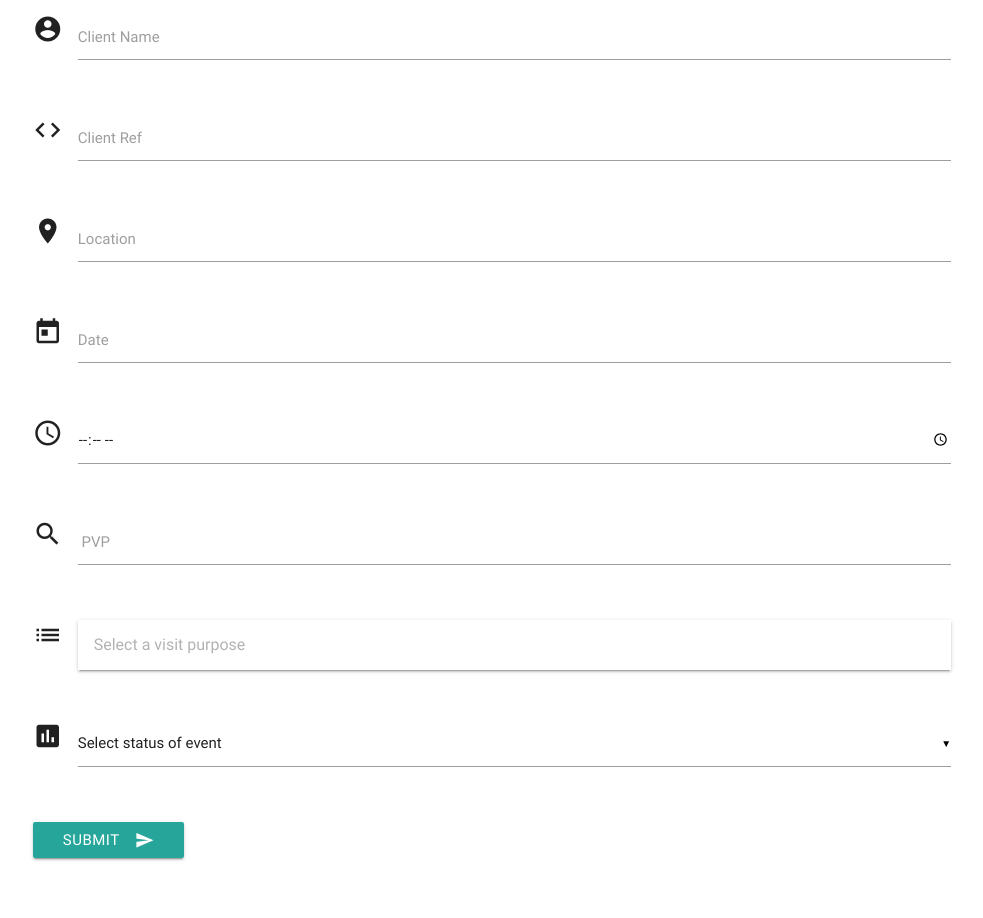
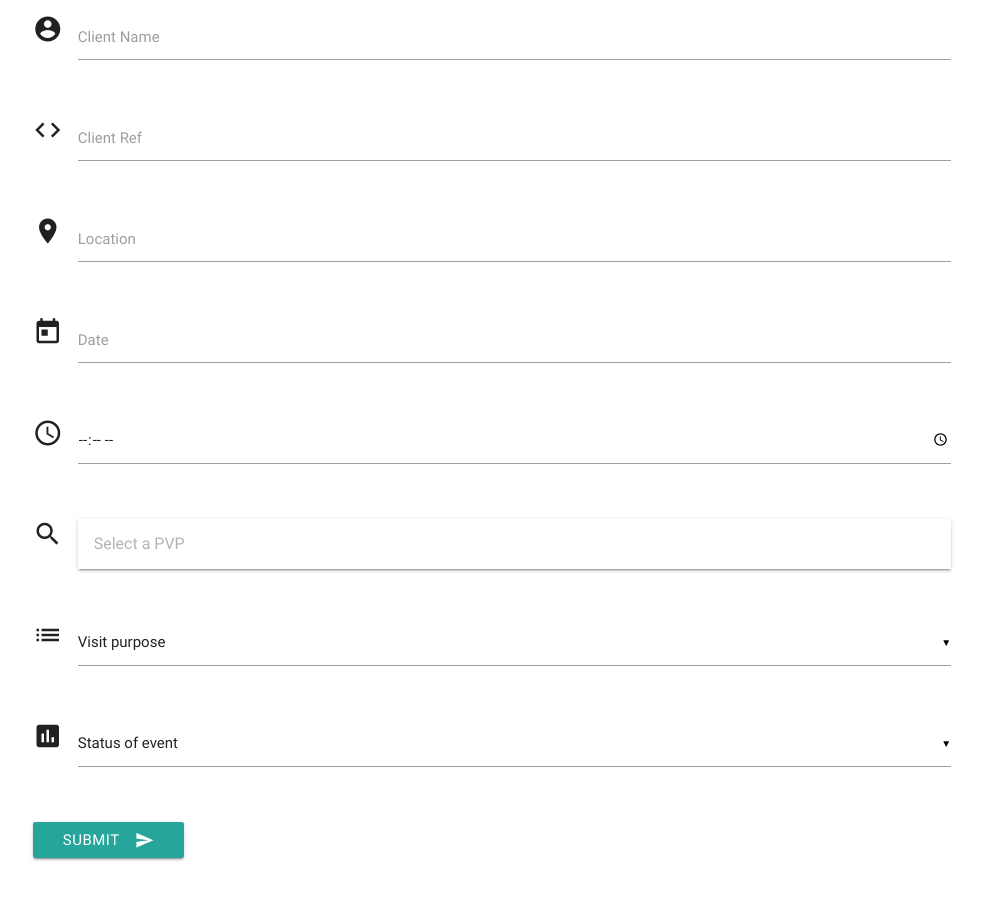
Before and after one commit to lisaannbyrne1/MSP3-AHI-AppManager, a Flask app: page /add_event in a window 1280 px wide, after a click on "Select a PVP". Shown: the part 89-1007 px from the top of the page, without its empty margins (148-1131 px from the left). Run offline with Flask 2, Linux system fonts and the light colour scheme; data that the repository does not hold is empty; some libraries are stand-ins or nearby versions.

Commit message:
search pvp funtionality added to events pages

```diff
--- a/app.py
+++ b/app.py
@@ -21,7 +21,7 @@ def get_events():
 
 @app.route('/add_event')
 def add_event():
-    return render_template('addevents.html', purpose=mongo.db.purpose.find(), status=mongo.db.status.find())
+    return render_template('addevents.html', users=mongo.db.users.find(), purpose=mongo.db.purpose.find(), status=mongo.db.status.find())
 
 
 @app.route('/insert_event', methods=['POST'])
@@ -34,9 +34,10 @@ def insert_event():
 @app.route('/edit_event/<event_id>')
 def edit_event(event_id):
     the_event = mongo.db.events.find_one({"_id": ObjectId(event_id)})
+    all_users = mongo.db.users.find()
     all_purpose = mongo.db.purpose.find()
     all_status = mongo.db.status.find()
-    return render_template('editevent.html', event=the_event, purpose=all_purpose, status=all_status)
+    return render_template('editevent.html', event=the_event, users=all_users, purpose=all_purpose, status=all_status)
 
 
 @app.route('/update_event/<event_id>', methods=['POST'])
@@ -49,6 +50,7 @@ def update_event(event_id):
         'location': request.form.get('location'),
         'date': request.form.get('date'),
         'visit_time': request.form.get('visit_time'),
+        'pvp_name': request.form.get('pvp_name'),
         'purpose': request.form.get('purpose'),
         'status': request.form.get('status'),
     })
--- a/templates/addevents.html
+++ b/templates/addevents.html
@@ -47,17 +47,20 @@
       <div class="row">
         <div class="input-field col s12">
           <i class="material-icons prefix">search</i>
-          <input id="pvp" name="pvp" type="search" class="validate" required/>
-          <label for="icon_prefix">PVP</label>
+          <select id="pvp_name" name="pvp_name" class="material_select" required>
+            <option value="" disabled selected>Select a PVP</option>
+            {% for users in users %}
+            <option value="{{users.pvp_name}}">{{users.pvp_name}} - {{users.reg_no}}</option>
+            {% endfor %}
+          </select>
         </div>
       </div>
-
 
       <div class="row">
         <div class="input-field col s12">
           <i class="material-icons prefix">list</i>
           <select id="purpose" name="purpose" class="material_select" required>
-            <option value="" disabled selected>Select a visit purpose</option>
+            <option value="" disabled selected>Visit purpose</option>
             {% for purpose in purpose %}
             <option value="{{purpose.purpose}}"
               >{{purpose.purpose}}</option
@@ -71,7 +74,7 @@
         <div class="input-field col s12">
           <i class="material-icons prefix">poll</i>
           <select id="status" name="status" class="material_select" required>
-            <option value="" disabled selected>Select status of event</option>
+            <option value="" disabled selected>Status of event</option>
             {% for status in status %}
             <option value="{{status.status}}" >{{status.status}}</option>
             {% endfor %}
--- a/templates/events.html
+++ b/templates/events.html
@@ -16,7 +16,7 @@
                     <p><strong>Location:</strong> {{events.location}}</p>
                     <p><strong>Visit Date:</strong> {{events.date}}</p>
                     <p><strong>Visit Time:</strong> {{events.visit_time}}</p>
-                    <p><strong>PVP:</strong></p>
+                    <p><strong>PVP:</strong> {{events.pvp_name}}</p>
                     <p><strong>Purpose:</strong> {{events.purpose}}</p>
                     <p><strong>Status:</strong> {{events.status}}</p>
                 </span>
```
Also changed, not shown: templates/editevent.html (+21 -5 lines).
